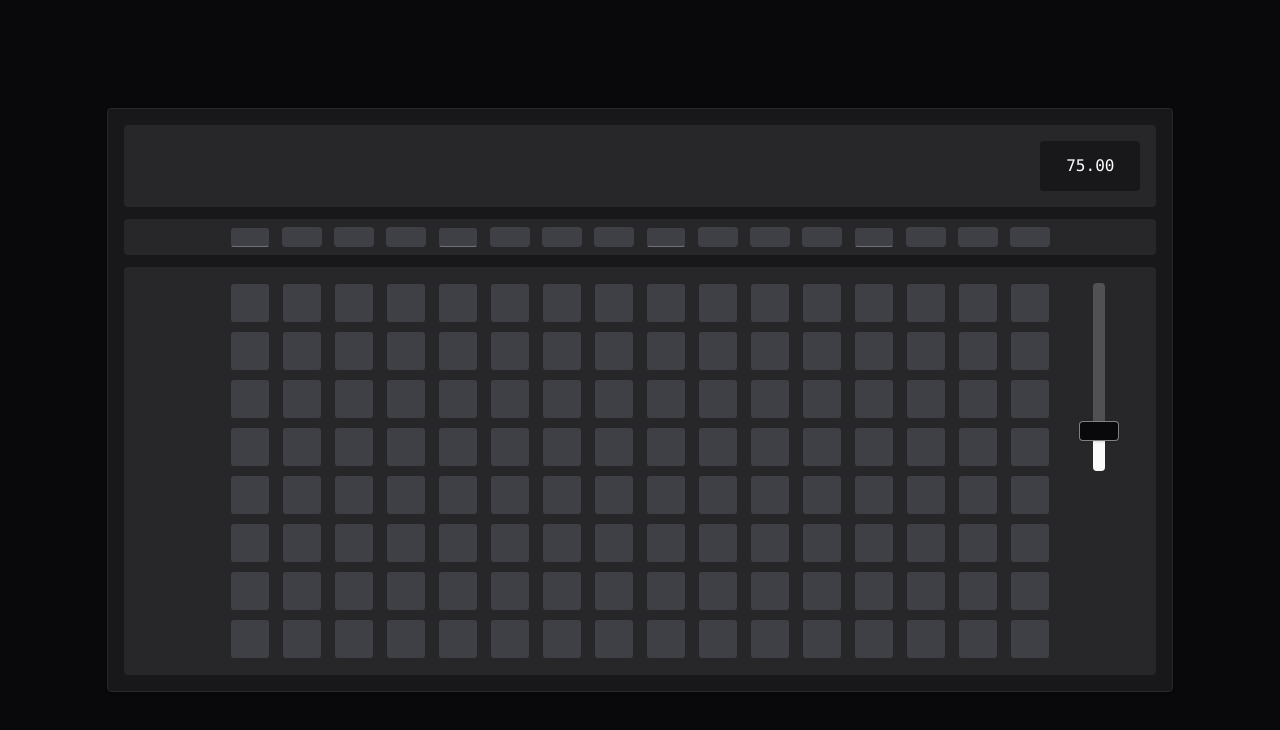
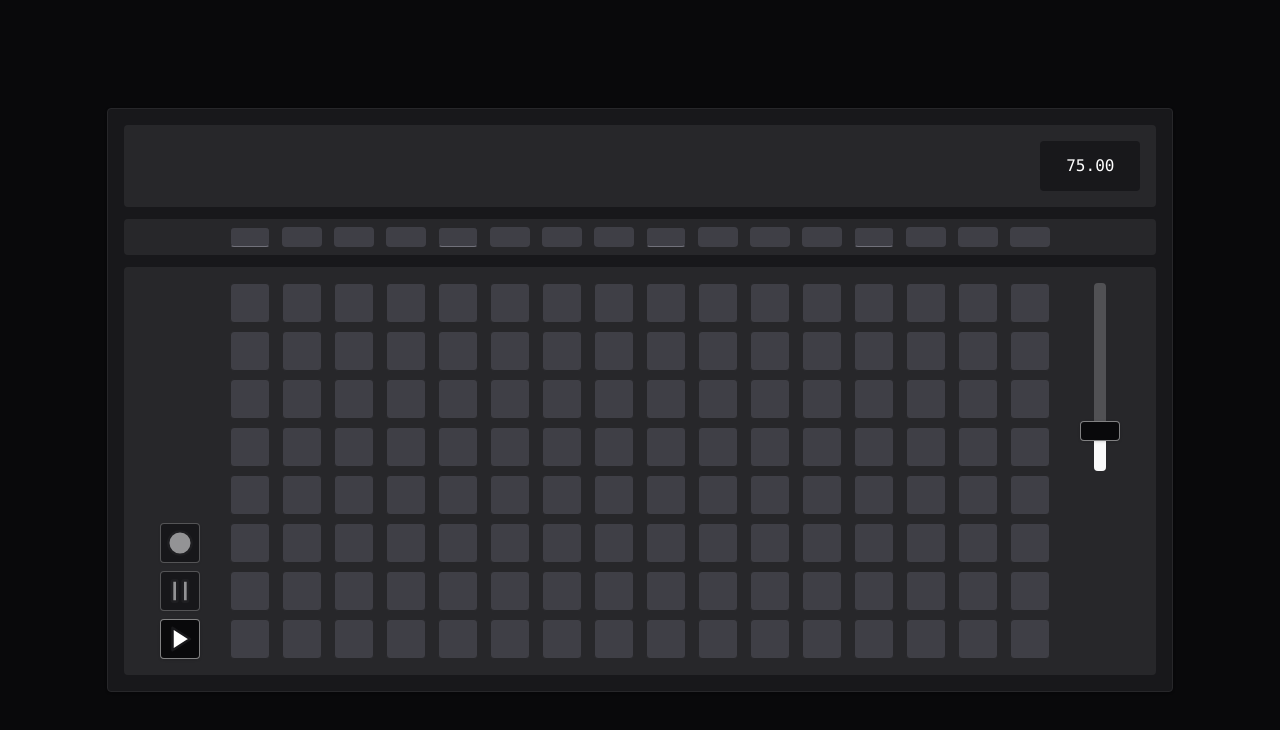
Before and after one commit to matthewalton/interactive-sequencer, a React (Vite) app: page / in a window 1280 px wide. Shown: the top 730 px of the page. Built offline with nearby package versions, Linux system fonts and the light colour scheme.

Commit message:
added play buttons

```diff
--- /dev/null
+++ b/src/components/sequencer/controls/left-side-controls.tsx
@@ -0,0 +1,9 @@
+import PlayButtons from "./play-buttons"
+
+export default function LeftSideControls() {
+  return (
+    <div className="flex w-[100px] justify-center">
+      <PlayButtons />
+    </div>
+  )
+}
--- /dev/null
+++ b/src/components/sequencer/controls/play-buttons.tsx
@@ -0,0 +1,109 @@
+import { Button } from "@/components/ui/button"
+import { cn } from "@/lib/utils"
+import { CircleIcon, PauseIcon, PlayIcon, SquareIcon } from "lucide-react"
+import { useState } from "react"
+
+export default function PlayButtons() {
+  const [isPaused, setIsPaused] = useState(false)
+  const [isPlaying, setIsPlaying] = useState(false)
+
+  return (
+    <div className="flex h-full gap-4">
+      <div className="mt-auto flex w-[50px] flex-col items-center justify-end gap-2">
+        <RecordButton />
+        <PauseButton
+          isPlaying={isPlaying}
+          setIsPlaying={setIsPlaying}
+          isPaused={isPaused}
+          setIsPaused={setIsPaused}
+        />
+        <PlayStopButton
+          isPlaying={isPlaying}
+          setIsPlaying={setIsPlaying}
+          isPaused={isPaused}
+          setIsPaused={setIsPaused}
+        />
+      </div>
+    </div>
+  )
+}
+
+function PlayStopButton({
+  isPlaying,
+  isPaused,
+  setIsPlaying,
+  setIsPaused,
+}: {
+  isPlaying: boolean
+  isPaused: boolean
+  setIsPlaying: (value: boolean) => void
+  setIsPaused: (value: boolean) => void
+}) {
+  return (
+    <Button
+      type="button"
+      variant="default-no-hover"
+      className="h-10 w-10 rounded-sm border border-primary/50 bg-background"
+      size="icon"
+      onClick={() => {
+        setIsPlaying(!isPlaying && !isPaused)
+        setIsPaused(false)
+      }}
+    >
+      {isPlaying || isPaused ? (
+        <SquareIcon size={24} fill="white" />
+      ) : (
+        <PlayIcon size={30} fill="white" />
+      )}
+    </Button>
+  )
+}
+
+function PauseButton({
+  isPlaying,
+  isPaused,
+  setIsPlaying,
+  setIsPaused,
+}: {
+  isPlaying: boolean
+  isPaused: boolean
+  setIsPlaying: (value: boolean) => void
+  setIsPaused: (value: boolean) => void
+}) {
+  return (
+    <Button
+      type="button"
+      variant="default-no-hover"
+      className={cn(
+        "h-10 w-10 rounded-sm border border-primary/50 bg-background",
+        {
+          "ring-1 ring-zinc-200": isPaused,
+        },
+      )}
+      size="icon"
+      disabled={!isPlaying && !isPaused}
+      onClick={() => {
+        const currentPausedState = isPaused
+
+        setIsPaused(!currentPausedState)
+        setIsPlaying(currentPausedState)
+      }}
+    >
+      <PauseIcon size={32} fill="white" />
+    </Button>
+  )
+}
+
+function RecordButton() {
+  return (
+    <Button
+      type="button"
+      variant="default-no-hover"
+      className="h-10 w-10 rounded-sm border border-primary/50 bg-background"
+      size="icon"
+      disabled
+    >
+      <CircleIcon size={28} fill="white" />
+    </Button>
+  )
+}
--- /dev/null
+++ b/src/components/sequencer/controls/right-side-controls.tsx
@@ -0,0 +1,11 @@
+import TempoSliderControl from "./tempo-slider/tempo-slider-control"
+
+export default function RightSideControls() {
+  return (
+    <div className="flex w-[100px] justify-center">
+      <div className="h-1/2">
+        <TempoSliderControl />
+      </div>
+    </div>
+  )
+}
--- a/src/components/sequencer/interface/step-grid.tsx
+++ b/src/components/sequencer/interface/step-grid.tsx
@@ -1,12 +1,14 @@
-import TempoSliderControl from "../options/tempo-slider-control"
+import LeftSideControls from "../controls/left-side-controls"
+import RightSideControls from "../controls/right-side-controls"
 
 export default function StepGrid({ stepLength }: { stepLength: number }) {
   const gridRows = 8
 
   return (
-    <div className="w-full rounded-sm bg-zinc-800 p-4">
-      <div className="flex justify-center gap-2">
-        <div className="w-[100px]"></div>
+    <div className="w-full rounded-sm bg-zinc-800 py-4">
+      <div className="flex justify-center">
+        <LeftSideControls />
+
         <div className="flex flex-col gap-2">
           {Array(gridRows)
             .fill(null)
@@ -14,11 +16,8 @@ export default function StepGrid({ stepLength }: { stepLength: number }) {
               <StepGridRow key={i} stepLength={stepLength} />
             ))}
         </div>
-        <div className="flex w-[100px] justify-center">
-          <div className="h-1/2">
-            <TempoSliderControl />
-          </div>
-        </div>
+
+        <RightSideControls />
       </div>
     </div>
   )
--- a/src/components/sequencer/sequencer-controls.tsx
+++ b/src/components/sequencer/sequencer-controls.tsx
@@ -1,4 +1,4 @@
-import TempoSliderDisplay from "./options/tempo-slider-display"
+import TempoSliderDisplay from "./controls/tempo-slider/tempo-slider-display"
 
 export default function SequencerControls() {
   return (
--- a/src/components/ui/button.tsx
+++ b/src/components/ui/button.tsx
@@ -11,6 +11,7 @@ const buttonVariants = cva(
       variant: {
         default:
           "bg-primary text-primary-foreground shadow hover:bg-primary/90",
+        "default-no-hover": "bg-primary text-primary-foreground shadow",
         destructive:
           "bg-destructive text-destructive-foreground shadow-sm hover:bg-destructive/90",
         outline:
@@ -31,7 +32,7 @@ const buttonVariants = cva(
       variant: "default",
       size: "default",
     },
-  }
+  },
 )
 
 export interface ButtonProps
@@ -50,7 +51,7 @@ const Button = React.forwardRef<HTMLButtonElement, ButtonProps>(
         {...props}
       />
     )
-  }
+  },
 )
 Button.displayName = "Button"
 
```
Also changed, not shown: src/components/sequencer/controls/tempo-slider/tempo-slider-control.tsx (renamed from src/components/sequencer/options/tempo-slider-control.tsx), src/components/sequencer/controls/tempo-slider/tempo-slider-display.tsx (renamed from src/components/sequencer/options/tempo-slider-display.tsx).
